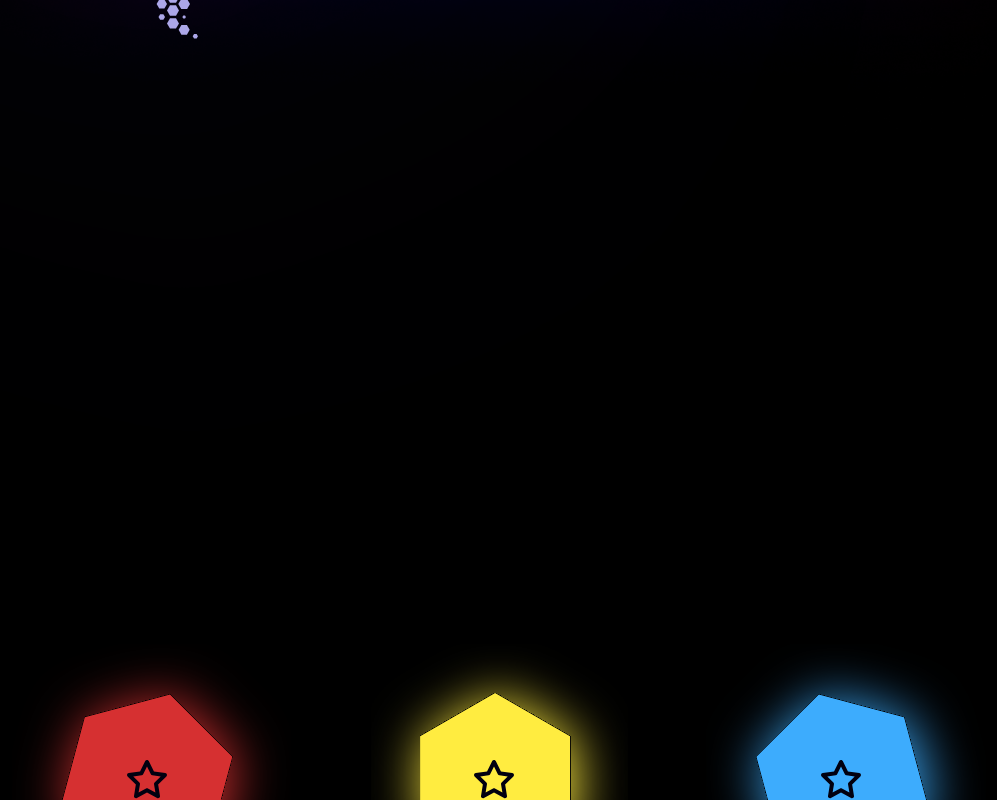
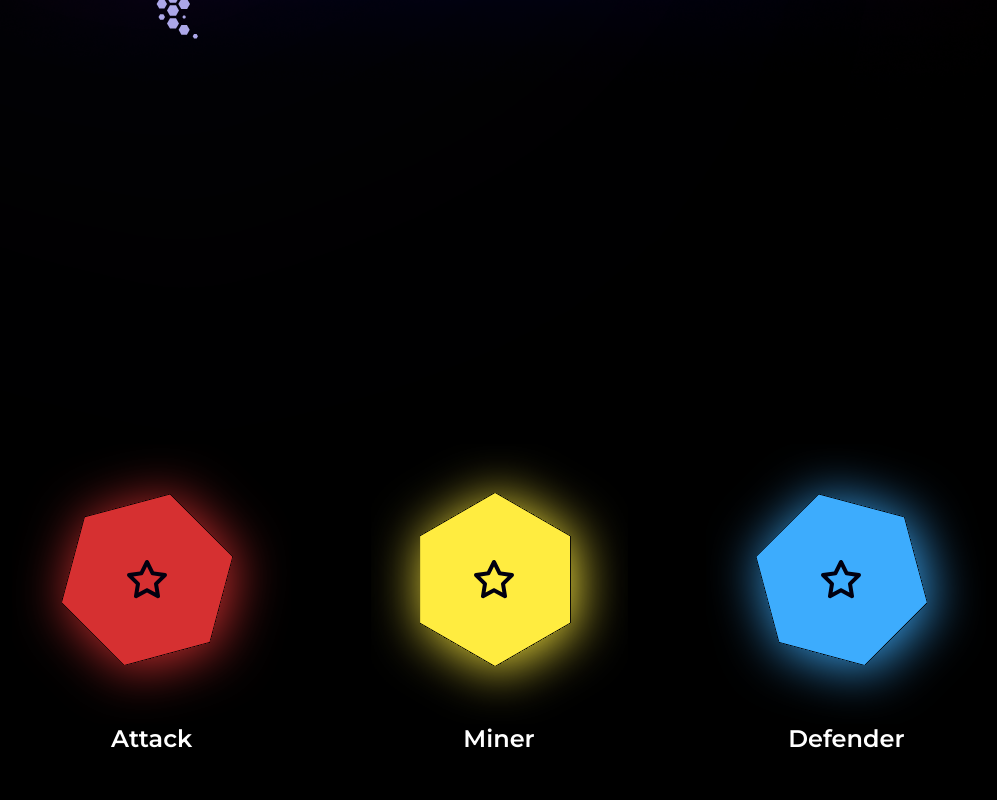
Before and after one commit to mbuslenko/pixold-web, a React (Create React App) app: page /home in a window 1280 px wide. Shown: the part 1920-2720 px from the top of the page, without its empty margins (141-1138 px from the left). Built offline with nearby package versions, Linux system fonts and the light colour scheme.

Commit message:
ui-kit: fix padding in polygons section

```diff
--- a/src/pages/homepage/HomePage.scss
+++ b/src/pages/homepage/HomePage.scss
@@ -101,7 +101,7 @@
 }
 
 .polygons {
-  padding: 200px 0;
+  padding: 0;
 }
 
 .polygons-content {
```
